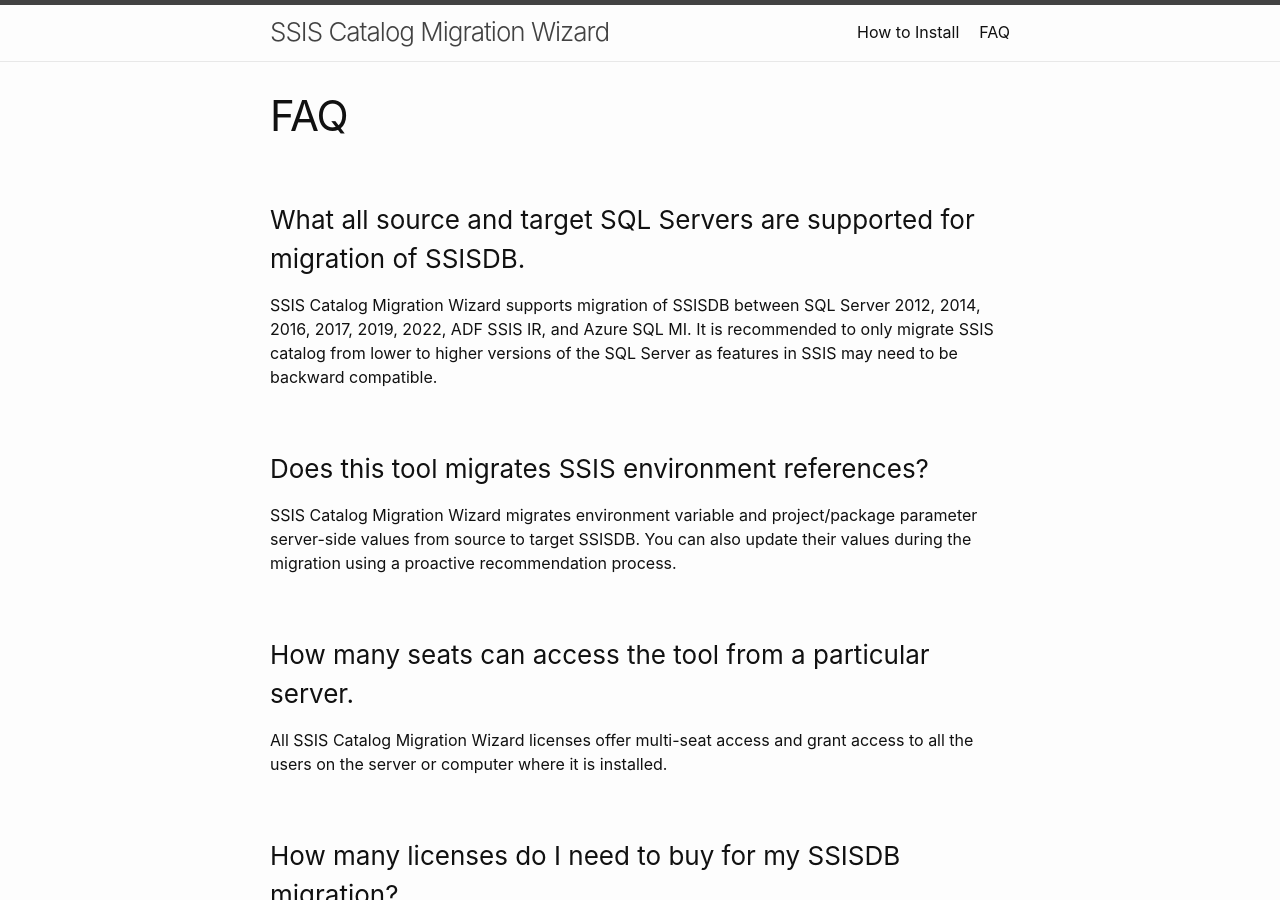
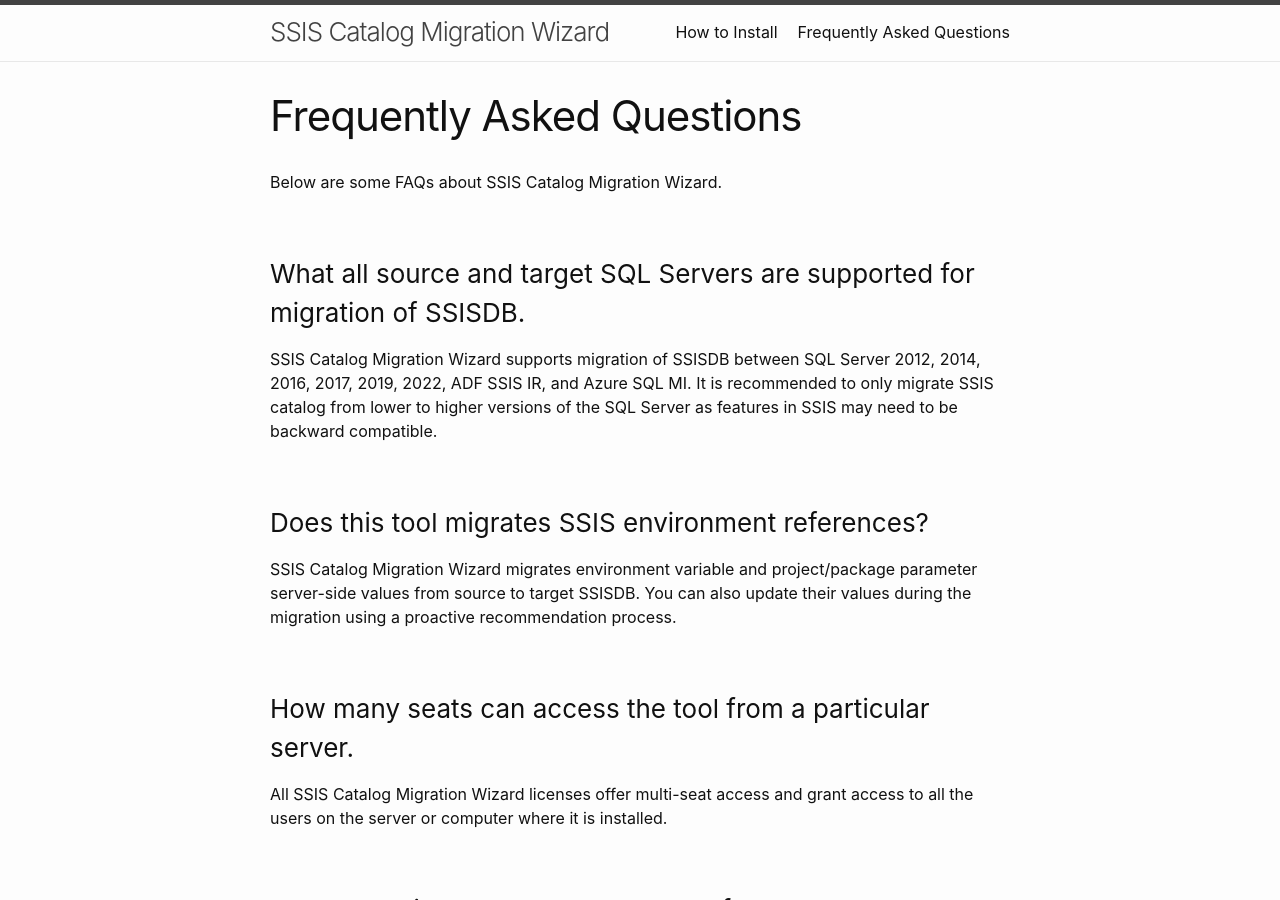
Before and after one commit to kr55/ssiscataloger, a Jekyll site: the page built from faq.md, in a window 1280 px wide and 900 px high. Built offline with Jekyll 4.4.1, drawn with Linux system fonts in a browser that asks for light colours.

Commit message:
Update faq.md

```diff
--- a/faq.md
+++ b/faq.md
@@ -1,8 +1,9 @@
 ---
 layout: page
-title: FAQ
+title: Frequently Asked Questions
 permalink: /faq/
 ---
+Below are some FAQs about SSIS Catalog Migration Wizard.
 
 ### What all source and target SQL Servers are supported for migration of SSISDB.
 SSIS Catalog Migration Wizard supports migration of SSISDB between SQL Server 2012, 2014, 2016, 2017, 2019, 2022, ADF SSIS IR, and Azure SQL MI. It is recommended to only migrate SSIS catalog from lower to higher versions of the SQL Server as features in SSIS may need to be backward compatible.
```
